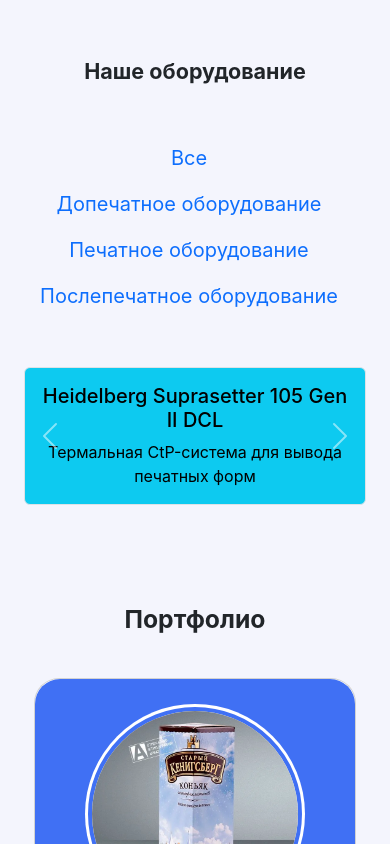
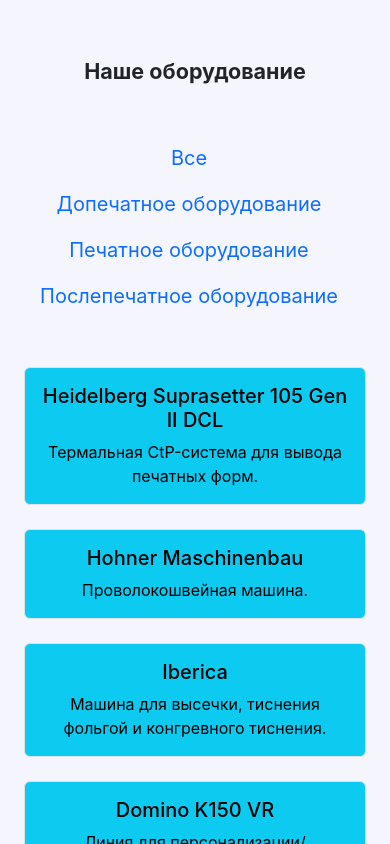
Before and after one commit to VladimirIvancha/com-react-npd-upakovka, a React (Create React App) app: page /about in a window 390 px wide. Shown: the part 2020-2864 px from the top of the page. Built offline with nearby package versions, Linux system fonts and the light colour scheme.

Commit message:
feat: refactor

```diff
--- a/src/components/About/About.jsx
+++ b/src/components/About/About.jsx
@@ -1,10 +1,8 @@
 import React from "react";
 import TabPaneItem from "./TabPaneItem/TabPaneItem";
 
-import photo1 from "../../assets/images/alco_2-min.webp";
-import photo2 from "../../assets/images/Babaevskiy_packaging-min.webp";
-import photo3 from "../../assets/images/DesignDepot_2_calendar.webp";
 import AboutPortfolioSwiper from "./AboutPortfolioSwiper/AboutPortfolioSwiper";
+import { tabPaneInitialData } from "../../utils/initialData";
 
 function About() {
   return (
@@ -155,7 +153,7 @@
               </div>
             </div>
           </div>
-          <div className="container about-tabs full-size d-none d-lg-block my-5">
+          <div className="container about-tabs full-size d-block my-5">
             <div className="row">
               <div className="col-12 text-center mt-5">
                 <div className="fs-4 fw-bold">Наше оборудование</div>
@@ -198,96 +196,16 @@
                   id="tab-pane-all"
                 >
                   <div className="row gy-4">
-                    {[1, 2, 3].map((item) => (
-                      <TabPaneItem key={item} />
+                    {tabPaneInitialData.map((item) => (
+                      <TabPaneItem
+                        key={item.id}
+                        id={item.id}
+                        title={item.title}
+                        text={item.text}
+                      />
                     ))}
                   </div>
                 </div>
-              </div>
-            </div>
-          </div>
-          <div className="container about-tabs mob-size d-lg-none my-5">
-            <div className="row">
-              <div className="col-12 text-center mt-5">
-                <div className="fs-4 fw-bold">Наше оборудование</div>
-              </div>
-            </div>
-            <div className="row">
-              <ul
-                className="nav justify-content-center my-5 d-block text-center"
-                role="tablist"
-              >
-                <li className="nav-item">
-                  <a
-                    className="nav-link active fs-5"
-                    aria-current="page"
-                    href="#"
-                  >
-                    Все
-                  </a>
-                </li>
-                <li className="nav-item">
-                  <a className="nav-link fs-5" href="#">
-                    Допечатное оборудование
-                  </a>
-                </li>
-                <li className="nav-item">
-                  <a className="nav-link fs-5" href="#">
-                    Печатное оборудование
-                  </a>
-                </li>
-                <li className="nav-item">
-                  <a className="nav-link fs-5" href="#">
-                    Послепечатное оборудование
-                  </a>
-                </li>
-              </ul>
-            </div>
-            <div
-              className="tab-pane active"
-              role="tabpanel"
-              id="tab-pane-all-mob"
-            >
-              <div
-                id="carouselExampleAutoplaying"
-                className="carousel slide"
-                data-bs-ride="carousel"
-              >
-                <div className="carousel-inner">
-                  <div className="carousel-item active">
-                    <TabPaneItem />
-                  </div>
-                  <div className="carousel-item">
-                    <TabPaneItem />
-                  </div>
-                  <div className="carousel-item">
-                    <TabPaneItem />
-                  </div>
-                </div>
-                <button
-                  className="carousel-control-prev"
-                  type="button"
-                  data-bs-target="#carouselExampleAutoplaying"
-                  data-bs-slide="prev"
-                >
-                  <span
-                    className="carousel-control-prev-icon"
-                    aria-hidden="true"
-                  ></span>
-                  <span className="visually-hidden">Previous</span>
-                </button>
-                <button
-                  className="carousel-control-next"
-                  type="button"
-                  data-bs-target="#carouselExampleAutoplaying"
-                  data-bs-slide="next"
-                >
-                  <span
-                    className="carousel-control-next-icon"
-                    aria-hidden="true"
-                  ></span>
-                  <span className="visually-hidden">Next</span>
-                </button>
               </div>
             </div>
           </div>
--- a/src/components/About/TabPaneItem/TabPaneItem.jsx
+++ b/src/components/About/TabPaneItem/TabPaneItem.jsx
@@ -1,16 +1,12 @@
 import React from "react";
 
-function TabPaneItem() {
+function TabPaneItem({ id, title, text }) {
   return (
-    <div className="col-sm-12 col-lg-6">
-      <div className="card text-center text-bg-info border">
-        <div className="card-body">
-          <h5 className="card-title mb-2">
-            Heidelberg Suprasetter 105 Gen II DCL
-          </h5>
-          <p className="card-text">
-            Термальная CtP-система для вывода печатных форм
-          </p>
+    <div className="col-sm-12 col-lg-6" id={id}>
+      <div className="card h-100 text-center text-bg-info border">
+        <div className="card-body d-flex flex-column">
+          <h5 className="card-title mb-2">{title}</h5>
+          <p className="card-text">{text}</p>
         </div>
       </div>
     </div>
--- a/src/utils/initialData.js
+++ b/src/utils/initialData.js
@@ -2,37 +2,70 @@
 import photo2 from "../assets/images/Babaevskiy_packaging-min.webp";
 import photo3 from "../assets/images/DesignDepot_2_calendar.webp";
 
-const aboutPortfolioSwiperInitialData = [
+const tabPaneInitialData = [
   {
-    id: 'pack-01',
-    photo: photo1,
-    name: 'Упаковка 1',
+    id: "tab-01",
+    title: "Heidelberg Suprasetter 105 Gen II DCL",
+    text: "Термальная CtP-система для вывода печатных форм.",
+    active: true,
   },
   {
-    id: 'pack-02',
-    photo: photo2,
-    name: 'Упаковка 2',
+    id: "tab-02",
+    title: "Hohner Maschinenbau",
+    text: "Проволокошвейная машина.",
+    active: false,
   },
   {
-    id: 'pack-03',
-    photo: photo3,
-    name: 'Упаковка 3',
+    id: "tab-03",
+    title: "Iberica",
+    text: "Машина для высечки, тиснения фольгой и конгревного тиснения.",
+    active: false,
   },
   {
-    id: 'pack-04',
-    photo: photo1,
-    name: 'Упаковка 4',
+    id: "tab-04",
+    title: "Domino K150 VR",
+    text: "Линия для персонализации/нумерации, в том числе по невпитывающим материалам.",
+    active: false,
   },
   {
-    id: 'pack-05',
-    photo: photo2,
-    name: 'Упаковка 5',
-  },
-  {
-    id: 'pack-06',
-    photo: photo3,
-    name: 'Упаковка 6',
+    id: "tab-05",
+    title: "Heidelberg Stahl KD 78",
+    text: "Фальцевальная машина.",
+    active: false,
   },
 ];
 
-export { aboutPortfolioSwiperInitialData };
+const aboutPortfolioSwiperInitialData = [
+  {
+    id: "pack-01",
+    photo: photo1,
+    name: "Упаковка 1",
+  },
+  {
+    id: "pack-02",
+    photo: photo2,
+    name: "Упаковка 2",
+  },
+  {
+    id: "pack-03",
+    photo: photo3,
+    name: "Упаковка 3",
+  },
+  {
+    id: "pack-04",
+    photo: photo1,
+    name: "Упаковка 4",
+  },
+  {
+    id: "pack-05",
+    photo: photo2,
+    name: "Упаковка 5",
+  },
+  {
+    id: "pack-06",
+    photo: photo3,
+    name: "Упаковка 6",
+  },
+];
+
+export { aboutPortfolioSwiperInitialData, tabPaneInitialData };
```
